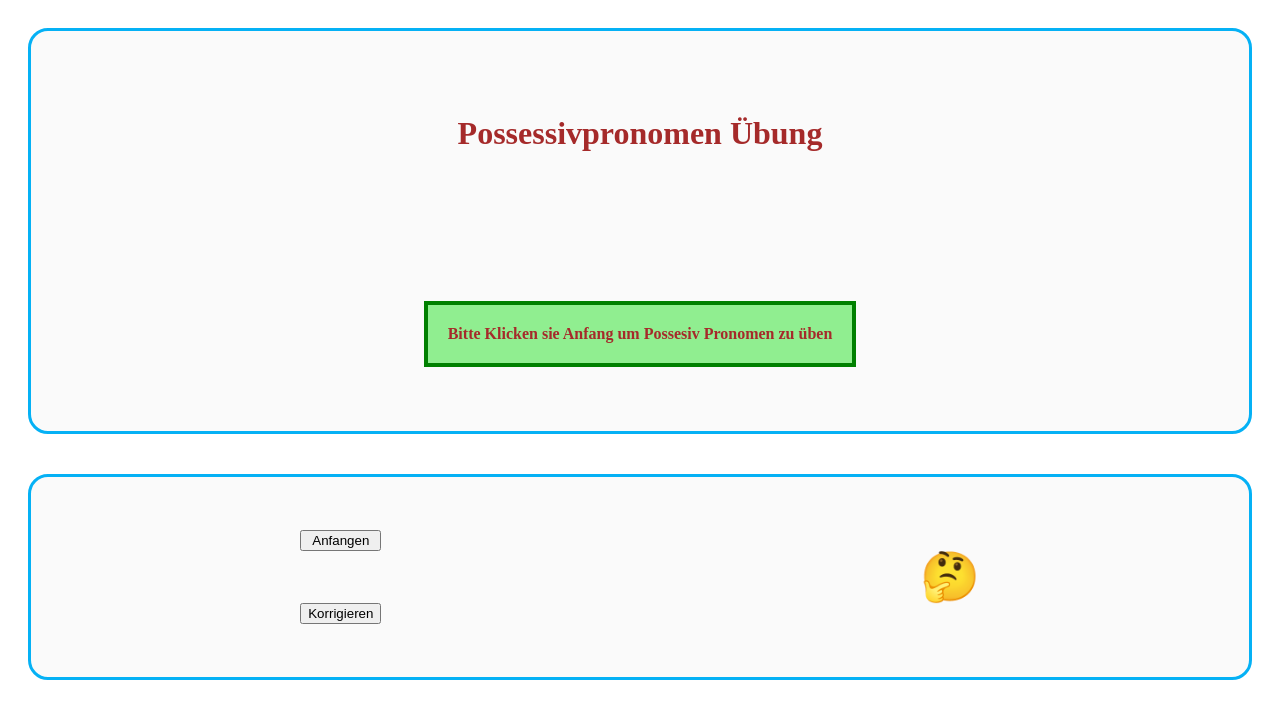
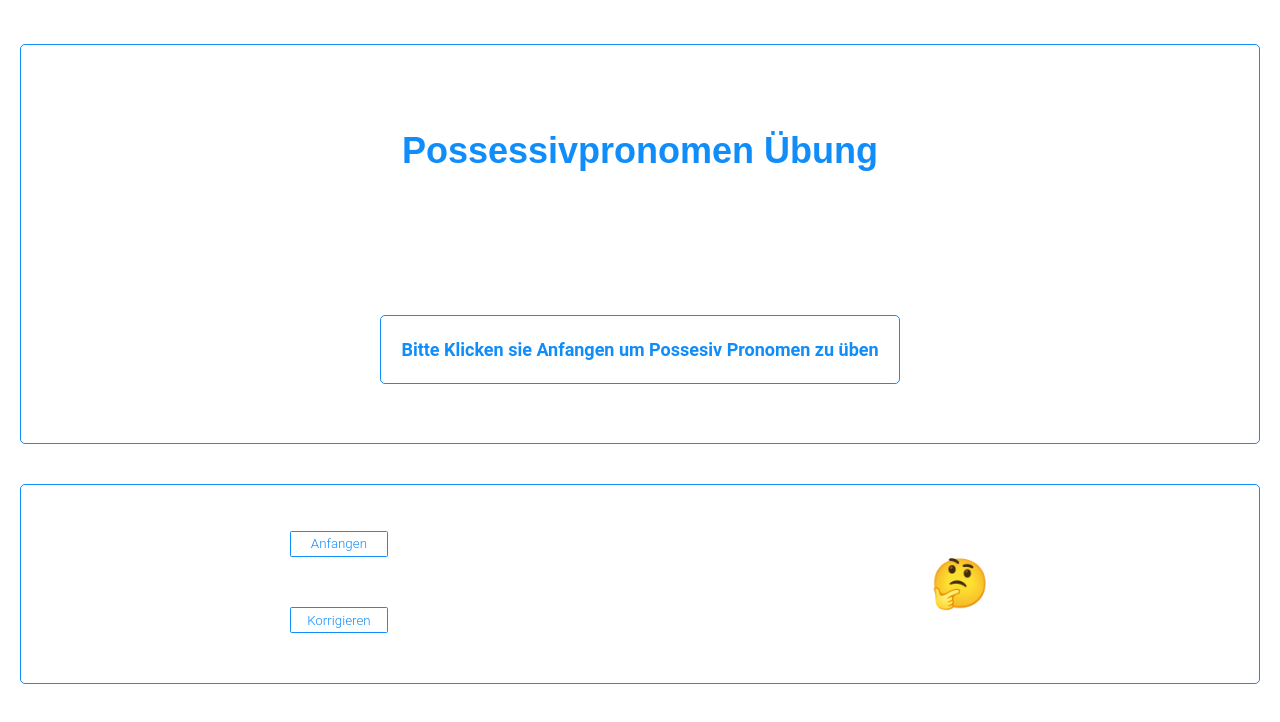
Before and after one commit to alvaroha1/deutsch-ubung, a React (Create React App) app: page / in a window 1280 px wide. Shown: the top 722 px of the page. Built offline with nearby package versions, Linux system fonts and the light colour scheme.

Commit message:
global styles refactor

```diff
--- a/src/App.tsx
+++ b/src/App.tsx
@@ -1,11 +1,14 @@
-import React, {ReactElement} from 'react';
+import React, {ReactElement, Fragment} from 'react';
 import { Results } from './components/Results'
 import { Welcome } from './components/Welcome'
 import UserContext from "./components/User"
-import GlobalStyle from "./styles/GlobalStyles"
+import {GlobalStyle} from "./styles/GlobalStyles"
 import { AppBox, ExerciseBox, ControlsBox, ItemBox, ItemText, ButtonsBox, OptionsBox } from './styles/App'
+import { MainButton } from './styles/Buttons';
 
 function App() {
+  // Types state?
+
   // const dasGenus: string[] = ["Maskulinum", "Femininum", "Neutrum", "Plural"];
   const diePronomen: string[] = ["ich", "du", "er", "sie", "es", "wir", "ihr", "sie", "Sie"];
   const dasVerben: string[] = ["schaue", "schaust", "schaut", "schaut", "schaut", "schauen", "schaut", "schauen", "schauen"]
@@ -22,8 +25,8 @@ function App() {
   const [pronoun, setPronoun] = React.useState("");
   const [verben, setVerben] = React.useState("");
   const [worte, setWorte] = React.useState("");
-  const [input, setInput] = React.useState("");
-  const [answer, setAnswer] = React.useState("");
+  // const [input, setInput] = React.useState("");
+  // const [answer, setAnswer] = React.useState("");
   const [playing, setPlaying] = React.useState(false);
   const [isCorrect, setIsCorrect] = React.useState(false);
   const [gameEnded, setGameEnded] = React.useState(false);
@@ -48,9 +51,9 @@ function App() {
     }
   }
 
-  const setValue = (event: React.MouseEvent<HTMLElement>) => {
-    console.log("hey", event)
-  }
+  // const setValue = (event: React.MouseEvent<HTMLElement>) => {
+  //   console.log("hey", event)
+  // }
 
   const start = (): void => {
     const numberGood = Math.floor(Math.random() * diePronomen.length)
@@ -90,13 +93,13 @@ function App() {
 
   }
 
-  const user = {};
+  // const user = {};
   // if (process.env.NODE_ENV === "development") { user.baseURL: string = "test" }
 
   function game(): ReactElement {
     return (
-      <UserContext.Provider value={user}>
-        <GlobalStyle />
+      // <UserContext.Provider value={user}>
+
 
       <ExerciseBox>
         <ItemBox>
@@ -105,12 +108,9 @@ function App() {
         <ItemBox>
           <ItemText>{verben}</ItemText>
         </ItemBox>
-        {/* <ItemBox>
-          <ItemText>{possessivePronoun}</ItemText>
-        </ItemBox> */}
         <div style={{display: "flex", flexDirection: "column", justifyContent: "space-evenly" }}>
         {possibleSolutions.map((possibleSolution, index) => {
-          return (  <OptionsBox key={index} onClick={pickSolution}>
+          return (  <OptionsBox key={index} onClick={pickSolution} selected={false}>
             <ItemText>{possibleSolution}</ItemText>
             {/* selected={possibleSolution === selectedSolution ? true : false } */}
           </OptionsBox>)
@@ -120,25 +120,28 @@ function App() {
         <ItemBox>
           <ItemText>{worte}</ItemText>
         </ItemBox>
-        </ExerciseBox>
-        </UserContext.Provider>
+          </ExerciseBox>
+        // </UserContext.Provider>
     );
   }
 
   return (
+    <Fragment>
+    <GlobalStyle />
     <AppBox>
       {!playing ? <Welcome /> : game()}
       <ControlsBox>
         <ButtonsBox>
-          <button onClick={start}>Anfangen</button>
-          <button onClick={endGame}>Korrigieren</button>
+          <MainButton onClick={start}>Anfangen</MainButton>
+          <MainButton disabled={!playing} onClick={endGame}>Korrigieren</MainButton>
         </ButtonsBox>
         <Results isCorrect={isCorrect} gameEnded={gameEnded}/>
       </ControlsBox>
 
       {/* <input value={input} onChange={updateInput} /> */}
       {/* <div onClick={updateClick} >BUTTON</div>*/}
-    </AppBox>
+      </AppBox>
+      </Fragment>
   );
 }
 
--- a/src/components/Welcome.tsx
+++ b/src/components/Welcome.tsx
@@ -7,7 +7,7 @@ export const Welcome: React.FC = () => {
       <Title>Possessivpronomen Übung</Title>
     <WelcomeBox>
       <Text>
-        Bitte Klicken sie Anfang um Possesiv Pronomen zu üben
+        Bitte Klicken sie Anfangen um Possesiv Pronomen zu üben
       </Text>
     </WelcomeBox>
   </WelcomeMainBox>
--- a/src/styles/App.tsx
+++ b/src/styles/App.tsx
@@ -1,54 +1,60 @@
-import styled from 'styled-components'
+import styled from "styled-components";
 
 export const AppBox = styled.div`
   display: flex;
   justify-content: flex-start;
   flex-direction: column;
-  /* background-color: #c9f1ff; */
   min-height: 600px;
-`
+`;
 
 export const ExerciseBox = styled.div`
   display: flex;
-  border: solid #05b1f5 3px;
-  background-color: #fafafa;
-  border-radius: 20px;
+  border: solid var(--primary) 1px;
+  background-color: var(--white);
+  box-shadow: 0 0 20px var(--blackShadow1), 0 0px 40px var(--blackShadow2);
+  border-radius: 5px;
   min-height: 400px;
   margin: 20px;
   flex-direction: row;
   justify-content: space-around;
   align-items: center;
-`
+`;
 
 export const ControlsBox = styled.div`
   display: flex;
-  border: solid #05b1f5 3px;
-  background-color: #fafafa;
-  border-radius: 20px;
+  border: solid var(--primary) 1px;
+  background-color: var(--white);
+  box-shadow: 0 0 20px var(--blackShadow1), 0 0px 40px var(--blackShadow2);
+  border-radius: 5px;
   min-height: 200px;
   margin: 20px;
   flex-direction: row;
   justify-content: space-around;
-`
+`;
 export const ButtonsBox = styled.div`
   display: flex;
   flex-direction: column;
   justify-content: space-evenly;
-`
+`;
 
 export const ItemBox = styled.div`
-  border: solid 4px green;
-  background-color: lightgreen;
+  border: solid var(--primary) 1px;
+  background-color: var(--white);
+  box-shadow: 0 0 20px var(--blackShadow1), 0 0px 40px var(--blackShadow2);
+  border-radius: 5px;
   height: 60px;
   width: 120px;
   display: flex;
   justify-content: center;
   align-items: center;
-`
+`;
 
 export const OptionsBox = styled.div`
-  border: solid 4px darkorange;
-  background-color: orange;
+  border: solid var(--primary) 3px;
+  background-color: var(--white);
+  box-shadow: 0 0 20px var(--blackShadow1), 0 0px 40px var(--blackShadow2);
+  border-radius: 5px;
+  color: var(--primary);
   cursor: pointer;
   margin: 10px;
   height: 60px;
@@ -57,12 +63,12 @@ export const OptionsBox = styled.div`
   justify-content: center;
   align-items: center;
   &:hover {
-    background-color: pink;
+    background-color: var(--primary);
+    color: var(--secondary);
   }
-`
+`;
 
 export const ItemText = styled.p`
-  color: brown;
   font-weight: 700;
   margin: 20px;
-`
+`;
--- a/src/styles/Buttons.tsx
+++ b/src/styles/Buttons.tsx
@@ -3,24 +3,20 @@ import styled from "styled-components";
 export const MainButton = styled.button`
   display: inline-block;
   padding: 0.35em 1.2em;
-  border: 0.1em solid var(--primaryColor);
+  border: 0.1em solid var(--primary);
   margin: 0 0.3em 0.3em 0;
   border-radius: 0.12em;
   box-sizing: border-box;
   text-decoration: none;
   font-family: "Roboto", sans-serif;
   font-weight: 300;
-  color: var(--primaryColor);
-  background-color: var(--secondaryColor);
+  color: var(--primary);
+  background-color: var(--white);
   text-align: center;
   transition: all 0.2s;
   &:hover {
-    background-color: var(--primaryColor);
-    color: var(--secondaryColor);
-  }
-  @media all and (max-width: 30em) {
-    display: block;
-    margin: 0.4em auto;
+    background-color: var(--primary);
+    color: var(--secondary);
   }
 `;
 
--- a/src/styles/GlobalStyles.tsx
+++ b/src/styles/GlobalStyles.tsx
@@ -1,11 +1,18 @@
 import { createGlobalStyle } from "styled-components";
 
-export default createGlobalStyle`
-:root {
-  --white: #afafaf;
-  --red: #e31b23;
-  --bodyColor: #ecf1f6;
-  --borderFormEls: hsl(0, 0%, 10%);
+export const GlobalStyle = createGlobalStyle`
+  :root {
+    --primary: #118dfa;
+    --secondary: rgb(218, 230, 244);
+    --black: rgb(0,0,0)
+    --white: rgb(255,255,255)
+    --blackShadow1: rgba(0, 0, 0, .05);
+    --blackShadow2: rgba(0, 0, 0, .08);
+
+    /* --white: rgb(255, 255, 255);
+    --red: #e31b23;
+    --bodyColor: #ecf1f6;
+    --borderFormEls: hsl(0, 0%, 10%);
   --bgFormEls: #09ab00;
   --bgFormElsFocus:#1781e3;
   --darkBlue: #012755;
@@ -14,6 +21,26 @@ export default createGlobalStyle`
   --lightBlue: #ecf1f6;
   --grey: #a8a4a3;
   --primaryColor: #919191;
+  --primary: #337ab7;
+    --success: #5cb85c;
+    --info: #5bc0de;
+    --warning: #f0ad4e;
+    --danger: #d9534f;
+
+    --gray-darker: #222;
+    --gray-dark: #333;
+    --gray: #555;
+    --gray-light: #777;
+    --gray-lighter: #eee;
+
+    --facebook: #3b5998;
+    --google: #ea4335;
+    --github: var(--gray-dark);
+
+    --cb-blue: #4285F4;
+    --cb-green: #00D490;
+    --cb-yellow: #FFCF50;
+    --cb-red: #DA5847; */
 }
 
 * {
@@ -25,32 +52,20 @@ export default createGlobalStyle`
 
 body {
   font: 18px/1.5 "Open Sans", sans-serif;
-  background: var(--secondaryColor);
-  color: var(--primaryColor);
+  background: var(--white);
+  color: var(--primary);
   margin: 1.5rem 0;
 }
 
 h1 {
-  background-color: var(--thirdColor);
-  color: var(--secondaryColor);
-  margin-bottom: 1.5rem;
-  font-size: 42px;
-  line-height: 28px;
   font-weight: 500;
   font-family: "TheSans",sans-serif;
   text-rendering: optimizeLegibility;
-  padding: 15px;
   width: 100%;
 }
 
- h3 {
-  color: var(--thirdColor);
-}
-
  p {
-  color: var(--primaryColor);
   font-family:'Roboto',sans-serif;
   font-weight:300;
-  padding: 15px;
   }
 `;
--- a/src/styles/Welcome.tsx
+++ b/src/styles/Welcome.tsx
@@ -2,32 +2,36 @@ import styled from 'styled-components'
 
 export const WelcomeMainBox = styled.div`
   display: flex;
-  border: solid #05b1f5 3px;
-  background-color: #fafafa;
-  border-radius: 20px;
+  border: solid var(--primary) 1px;
+  background-color: var(--white);
   min-height: 400px;
   margin: 20px;
   flex-direction: column;
   justify-content: space-around;
   align-items: center;
+  box-shadow: 0 0 20px var(--blackShadow1), 0 0px 40px var(--blackShadow2);
+  border-radius: 5px;
 `
 
 export const WelcomeBox = styled.div`
-  border: solid 4px green;
-  background-color: lightgreen;
+  border: solid var(--primary) 1px;
+  background-color: var(--white);
+  box-shadow: 0 0 20px var(--blackShadow1), 0 0px 40px var(--blackShadow2);
+  border-radius: 5px;
   display: flex;
   justify-content: center;
   align-items: center;
 `
 
 export const Text = styled.p`
-  color: brown;
+  color: var(--primary);
   font-weight: 700;
   margin: 20px;
 `
 
 export const Title = styled.h1`
-  color: brown;
+  color: var(--primary);
   font-weight: 700;
   margin: 20px;
+  text-align: center;
 `
```
Lines whose indentation alone changed are shown as unchanged.
